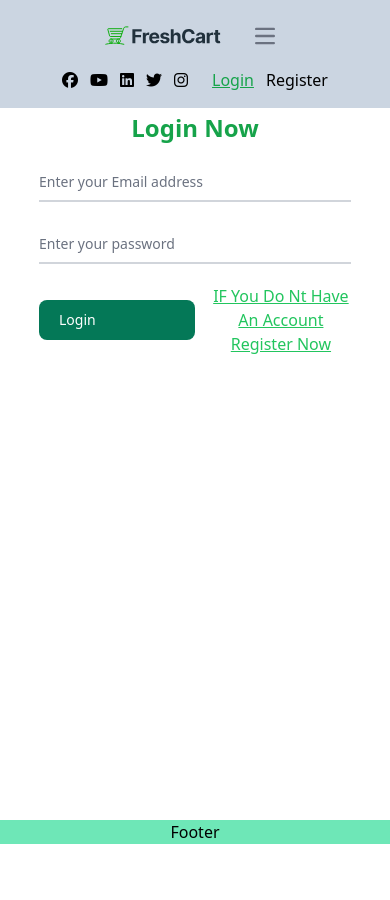
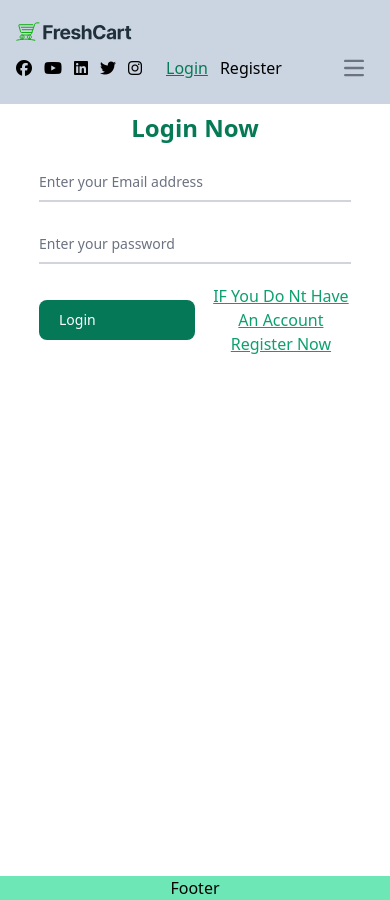
Before and after one commit to AhmedElkorashy/Fresh-Cart, a React (Vite) app: page /#/login in a window 390 px wide. Before the commit the page ends 844 px from the top, so only its background shows below. Built offline with nearby package versions, Linux system fonts and the light colour scheme.

Commit message:
Second Commit

```diff
--- a/package.json
+++ b/package.json
@@ -15,6 +15,7 @@
     "@tanstack/react-query-devtools": "^5.64.2",
     "axios": "^1.7.9",
     "flowbite": "^2.5.2",
+    "flowbite-react": "^0.10.2",
     "formik": "^2.4.6",
     "generate-react-cli": "^8.4.9",
     "react": "^18.3.1",
--- a/src/components/Cart/Cart.jsx
+++ b/src/components/Cart/Cart.jsx
@@ -35,7 +35,7 @@ export default function Cart() {
   }
   async function getCart() {
     let response = await getProductToCart();
-    // console.log(response);
+    console.log(response);
     if (response.data.status === "success") {
       // console.log(response.data.status);
       setCarts(response.data.data);
--- a/src/components/Footer/Footer.jsx
+++ b/src/components/Footer/Footer.jsx
@@ -4,9 +4,7 @@ import style from "./Footer.module.css";
 export default function Footer() {
   return (
     <>
-      <nav className="fixed bottom-0 right-0 left-0 border-gray-200  bg-emerald-300">
-        Footer
-      </nav>
+      <nav className=" border-gray-200  bg-emerald-300">Footer</nav>
     </>
   );
 }
--- a/src/components/Layout/Layout.jsx
+++ b/src/components/Layout/Layout.jsx
@@ -9,7 +9,7 @@ export default function Layout() {
   return (
     <>
       <Navbar />
-      <div className="container w-[80%] mx-auto my-4  py-20 lg:py-12  ">
+      <div className="container w-[80%] myFooter mx-auto my-4  py-20 lg:py-12  ">
         <Outlet />
       </div>
       <Footer />
--- a/src/components/Navbar/Navbar.jsx
+++ b/src/components/Navbar/Navbar.jsx
@@ -1,4 +1,4 @@
-import React, { useContext, useState } from "react"; // Add useState
+import React, { useContext } from "react";
 import { Link, NavLink, useNavigate } from "react-router-dom";
 import logo from "./../../assets/freshcart-logo.svg";
 import { UserContext } from "./../../Context/UserContext";
@@ -6,7 +6,6 @@ import { UserContext } from "./../../Context/UserContext";
 export default function Navbar() {
   let { userLogin, setUserLogin } = useContext(UserContext);
   let navigate = useNavigate();
-  const [isOpen, setIsOpen] = useState(false); // State for dropdown
 
   function signOut() {
     localStorage.removeItem("userToken");
@@ -14,15 +13,11 @@ export default function Navbar() {
     navigate("/login");
   }
 
-  const toggleDropdown = () => {
-    setIsOpen(!isOpen); // Toggle the dropdown state
-  };
-
   return (
     <>
       <nav className="fixed top-0 right-0 left-0 z-50 border-gray-200 bg-slate-300">
-        <div className="flex md:flex-row sm:flex-col flex-wrap justify-center gap-3 lg:justify-between items-center mx-auto max-w-screen-xl p-4">
-          <div className="flex items-center gap-5">
+        <div className="max-w-screen-xl flex flex-wrap items-center justify-between mx-auto p-4">
+          <div className="flex items-center gap-5 ">
             <Link
               to=""
               className="flex items-center space-x-3 rtl:space-x-reverse"
@@ -35,69 +30,60 @@ export default function Navbar() {
               />
             </Link>
 
-            <>
-              <button
-                onClick={toggleDropdown} // Add click handler
-                type="button"
-                className="inline-flex items-center p-2 w-10 h-10 justify-center text-sm text-gray-500 rounded-lg md:hidden hover:bg-gray-100 focus:outline-none focus:ring-2 focus:ring-gray-200 dark:text-gray-400 dark:hover:bg-gray-700 dark:focus:ring-gray-600"
-                aria-controls="navbar-default"
-                aria-expanded={isOpen} // Set aria-expanded based on state
-              >
-                <span className="sr-only">Open main menu</span>
-                <svg
-                  className="w-5 h-5"
-                  aria-hidden="true"
-                  xmlns="http://www.w3.org/2000/svg"
-                  fill="none"
-                  viewBox="0 0 17 14"
-                >
-                  <path
-                    stroke="currentColor"
-                    strokeLinecap="round"
-                    strokeLinejoin="round"
-                    strokeWidth={2}
-                    d="M1 1h15M1 7h15M1 13h15"
-                  />
-                </svg>
-              </button>
-
             {userLogin !== null && (
               <div
-                  className={`md:block ${
-                    isOpen ? "block" : "hidden"
-                  } w-full md:w-auto`}
+                className="hidden bg-slate-300 md:bg-transparent w-full md:block md:w-auto absolute top-[65px] md:top-0 lef-0 right-0 md:relative"
                 id="navbar-default"
               >
-                  <ul className="flex  gap-3 ">
+                <ul className="flex  bg-slate-300 md:bg-transparent  font-medium  flex-col p-4 md:p-0 mt-4 border  rounded-lg md:flex-row md:space-x-8 rtl:space-x-reverse md:mt-0 md:border-0 ">
                   <li>
-                      <NavLink className="text-slate-500" to="">
+                    <NavLink
+                      className="block py-2 px-3 text-slate-600  rounded-sm  md:p-0  "
+                      aria-current="page"
+                      to=""
+                    >
                       Home
                     </NavLink>
                   </li>
                   <li>
-                      <NavLink className="text-slate-500" to="cart">
+                    <NavLink
+                      className="block py-2 px-3 text-slate-600  rounded-sm   md:p-0  "
+                      aria-current="page"
+                      to="cart"
+                    >
                       Cards
                     </NavLink>
                   </li>
                   <li>
-                      <NavLink className="text-slate-500" to="products">
+                    <NavLink
+                      className="block py-2 px-3 text-slate-600  rounded-sm   md:p-0  "
+                      aria-current="page"
+                      to="products"
+                    >
                       Products
                     </NavLink>
                   </li>
                   <li>
-                      <NavLink className="text-slate-500" to="categories">
+                    <NavLink
+                      className="block py-2 px-3 text-slate-600  rounded-sm   md:p-0 "
+                      aria-current="page"
+                      to="categories"
+                    >
                       Categories
                     </NavLink>
                   </li>
                   <li>
-                      <NavLink className="text-slate-500" to="brands">
+                    <NavLink
+                      className="block py-2 px-3 text-slate-600  rounded-sm   md:p-0  "
+                      aria-current="page"
+                      to="brands"
+                    >
                       Brands
                     </NavLink>
                   </li>
                 </ul>
               </div>
             )}
-            </>
           </div>
 
           <div className="flex items-center space-x-6 rtl:space-x-reverse">
@@ -137,6 +123,30 @@ export default function Navbar() {
               )}
             </ul>
           </div>
+          <button
+            data-collapse-toggle="navbar-default"
+            type="button"
+            className="inline-flex items-center p-2 w-10 h-10 justify-center text-sm text-gray-500 rounded-lg md:hidden hover:bg-gray-100 focus:outline-none focus:ring-2 focus:ring-gray-200 dark:text-gray-400 dark:hover:bg-gray-700 dark:focus:ring-gray-600"
+            aria-controls="navbar-default"
+            aria-expanded="false"
+          >
+            <span className="sr-only">Open main menu</span>
+            <svg
+              className="w-5 h-5"
+              aria-hidden="true"
+              xmlns="http://www.w3.org/2000/svg"
+              fill="none"
+              viewBox="0 0 17 14"
+            >
+              <path
+                stroke="currentColor"
+                strokeLinecap="round"
+                strokeLinejoin="round"
+                strokeWidth={2}
+                d="M1 1h15M1 7h15M1 13h15"
+              />
+            </svg>
+          </button>
         </div>
       </nav>
     </>
--- a/src/index.css
+++ b/src/index.css
@@ -14,7 +14,9 @@
 .row {
   @apply flex flex-wrap py-5 px-3;
 }
-
+.myFooter{
+  min-height: 100vh;
+}
 .mySlider {
   @media (min-width: 640px) {
     width: 100%;
--- a/src/main.jsx
+++ b/src/main.jsx
@@ -5,6 +5,7 @@ import "@fortawesome/fontawesome-free/css/all.min.css"
 import App from './App.jsx'
 import "slick-carousel/slick/slick.css";
 import "slick-carousel/slick/slick-theme.css";
+import "flowbite/dist/flowbite.min.js";
 
 createRoot(document.getElementById('root')).render(
   <StrictMode>
--- a/tailwind.config.js
+++ b/tailwind.config.js
@@ -1,9 +1,12 @@
 /** @type {import('tailwindcss').Config} */
+const flowbite = require("flowbite-react/tailwind");
+
 export default {
-  content: ["./index.html", "./src/**/*.{js,ts,jsx,tsx}"],
+  content: ["./index.html", "./src/**/*.{js,ts,jsx,tsx}", flowbite.content()],
+
   theme: {
     extend: {},
   },
-  plugins: [],
+  plugins: [flowbite.plugin()],
   darkMode: "class",
 };
```
Also changed, not shown: 1 other file (tests, documents, lock files or other folders). Lines whose indentation alone changed are shown as unchanged.
